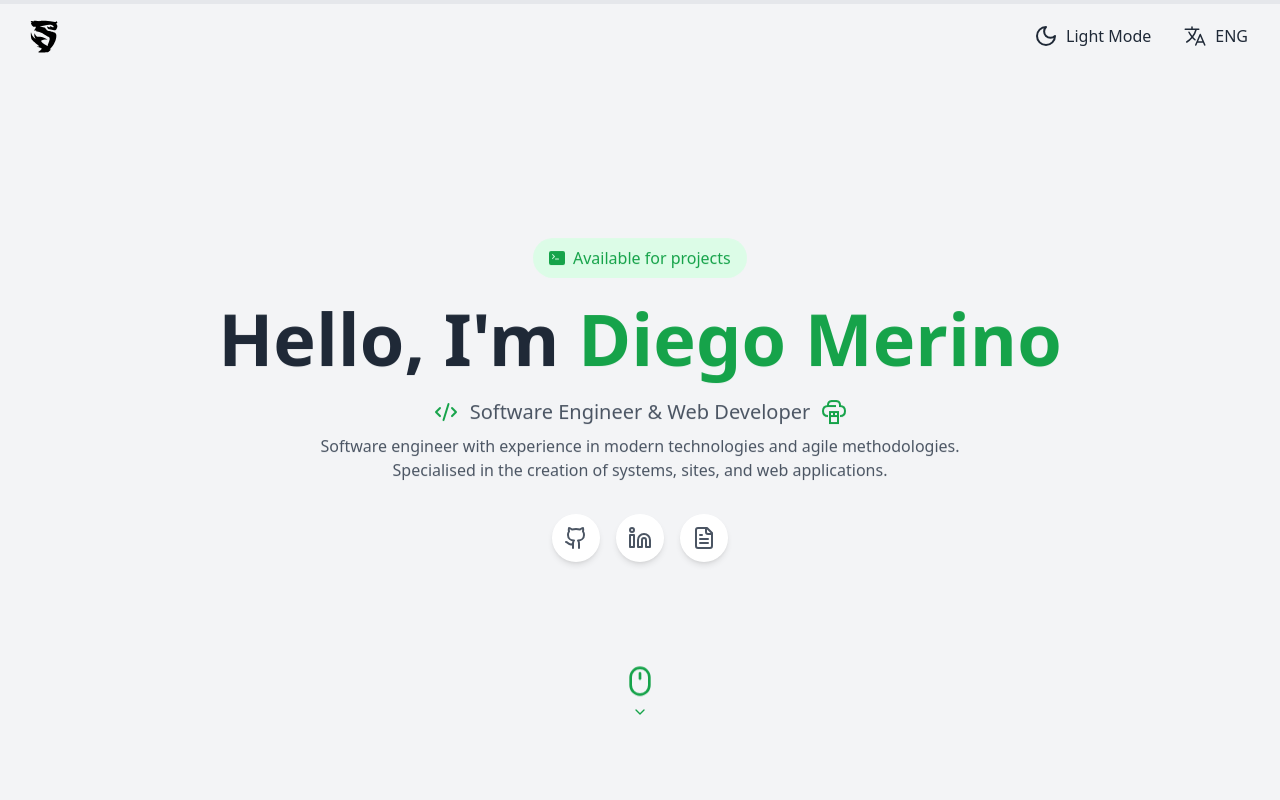
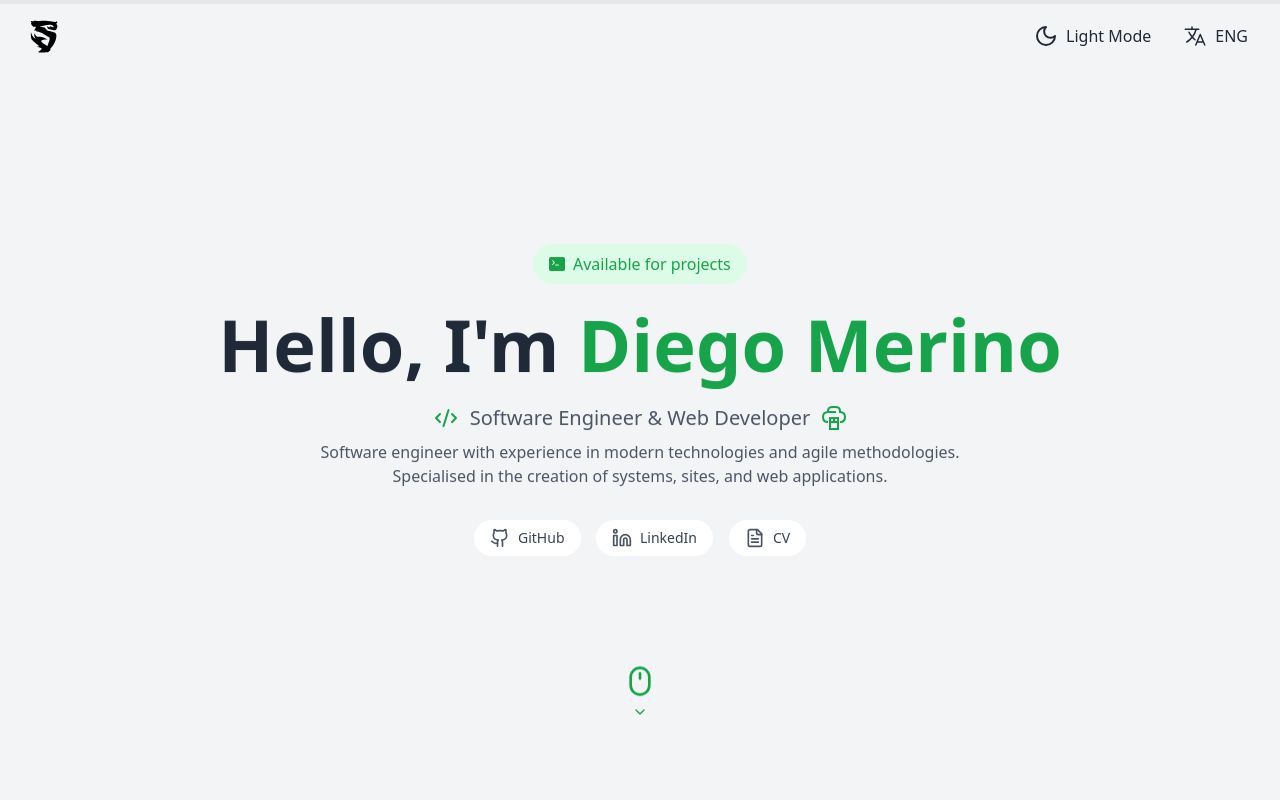
Before and after one commit to 818diego/portfolio, a React (Vite) app: page / in a window 1280 px wide. Shown: the top 800 px of the page. Built offline with nearby package versions, Linux system fonts and the light colour scheme; no server answers.

Commit message:
feat: enhance social link styling in Hero component with improved layout and hover effects

```diff
--- a/src/components/sections/Hero.tsx
+++ b/src/components/sections/Hero.tsx
@@ -94,11 +94,11 @@ export const Hero: React.FC = () => {
               href={social.href}
               target="_blank"
               rel="noopener noreferrer"
-              className={`group relative p-3 rounded-full bg-white dark:bg-zinc-800 shadow-md hover:shadow-lg transition-all button-hover ${social.color} scroll-fade-in`}
+              className={`group flex items-center gap-2 px-4 py-2 rounded-full bg-white dark:bg-zinc-800 hover:shadow-lg transition-all button-hover ${social.color} scroll-fade-in`}
               style={{ animationDelay: `${index * 0.1}s` }}
             >
-              <social.icon className="w-6 h-6 text-gray-600 dark:text-gray-400 transition-colors group-hover:text-green-600 dark:group-hover:text-green-400" />
-              <span className="absolute -bottom-8 left-1/2 -translate-x-1/2 opacity-0 group-hover:opacity-100 transition-opacity text-sm text-gray-600 dark:text-gray-400">
+              <social.icon className="w-5 h-5 text-gray-600 dark:text-gray-400 transition-colors group-hover:text-green-600 dark:group-hover:text-green-400" />
+              <span className="text-sm font-medium text-gray-700 dark:text-gray-300 group-hover:text-green-600 dark:group-hover:text-green-400">
                 {social.label}
               </span>
             </a>
```
